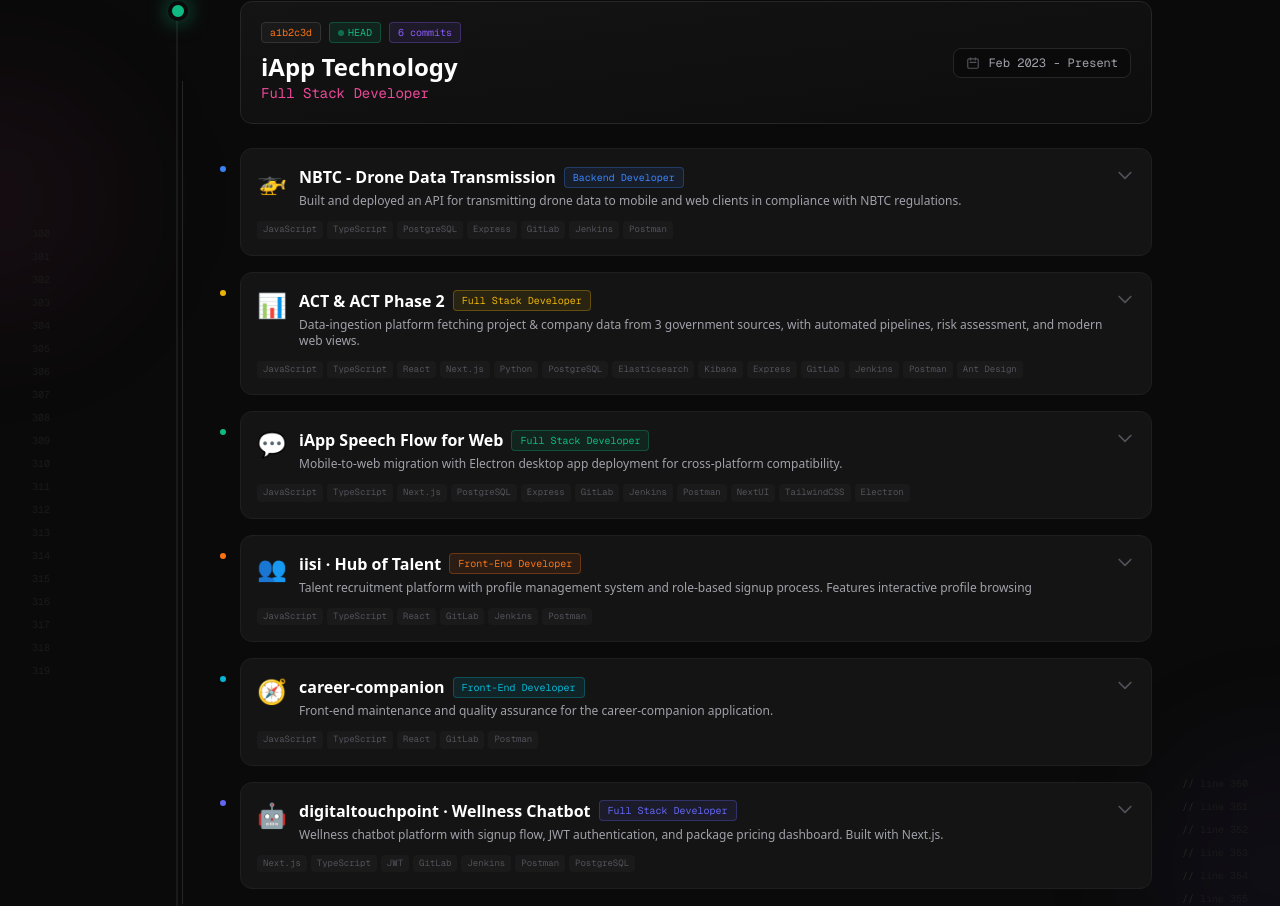
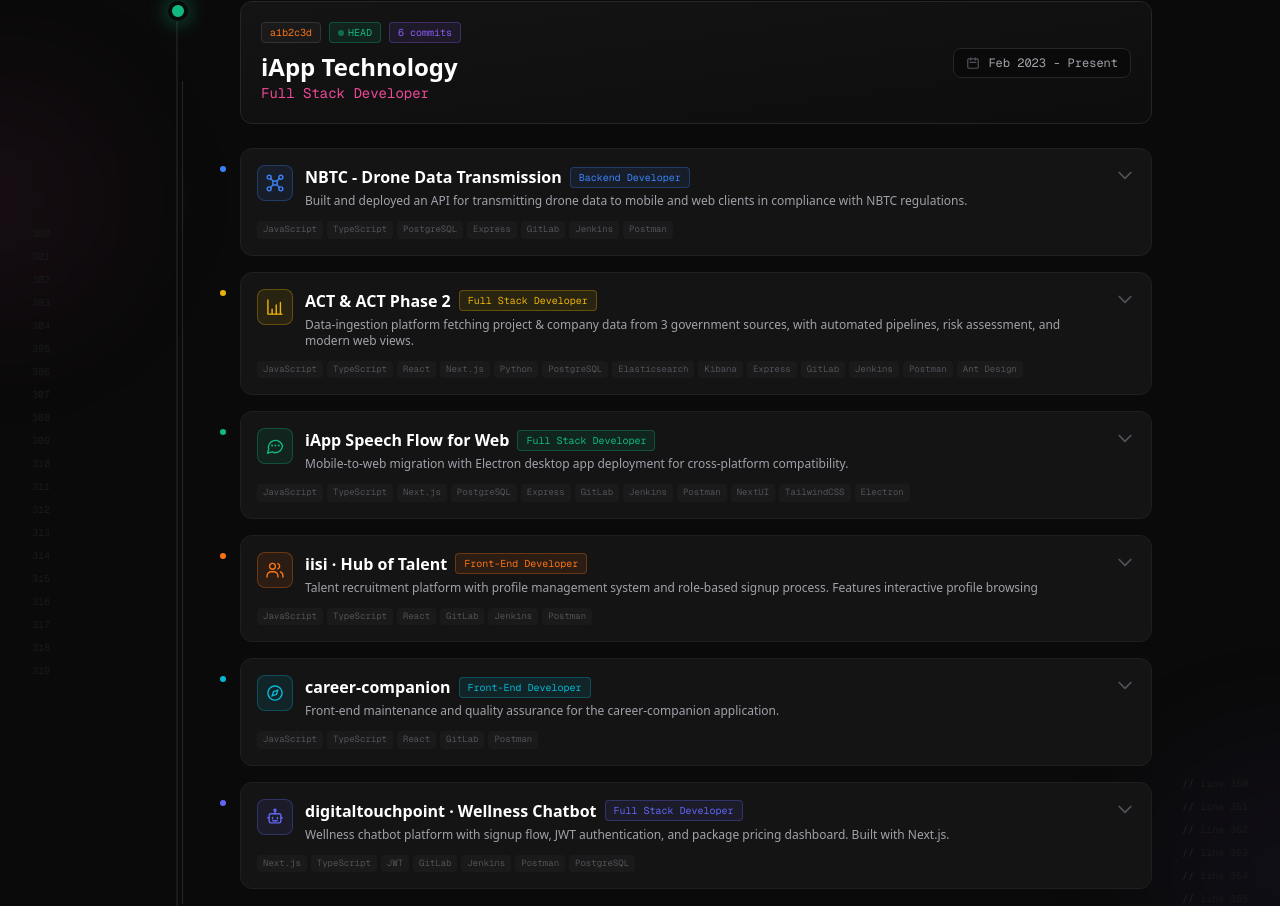
Before and after one commit to unikonkon/NextJS_PortfolioWeb_V3, a Next.js app: page / in a window 1280 px wide. Shown: the part 3121-4027 px from the top of the page. Built offline with nearby package versions, Linux system fonts and the light colour scheme.

Commit message:
แก้ icon

```diff
--- a/components/sections/ExperienceSection.tsx
+++ b/components/sections/ExperienceSection.tsx
@@ -1,11 +1,98 @@
 "use client";
 
-import { useRef, useEffect, useState } from "react";
+import { useRef, useEffect, useState, type ReactNode } from "react";
 import gsap from "gsap";
 import { ScrollTrigger } from "gsap/ScrollTrigger";
 import { workProjects, type WorkProject, type ColorScheme } from "@/data/workProject";
 
 gsap.registerPlugin(ScrollTrigger);
+
+// Hand-drawn SVG paths replacing the original emoji icons, keyed by the emoji
+// they were modeled on (🚁 drone, 📊 chart, 💬 chat, 👥 users, 🧭 compass,
+// 🤖 robot, 📱 phone).
+const projectIconPaths: Record<string, ReactNode> = {
+  // 🚁 → quadcopter drone: 4 rotors, arms, center body
+  "🚁": (
+    <>
+      <circle cx="5" cy="5" r="2.4" />
+      <circle cx="19" cy="5" r="2.4" />
+      <circle cx="5" cy="19" r="2.4" />
+      <circle cx="19" cy="19" r="2.4" />
+      <path d="M6.7 6.7l2.8 2.8M17.3 6.7l-2.8 2.8M6.7 17.3l2.8-2.8M17.3 17.3l-2.8-2.8" />
+      <rect x="9.5" y="9.5" width="5" height="5" rx="1.2" />
+    </>
+  ),
+  // 📊 → bar chart with axis
+  "📊": (
+    <>
+      <path d="M3.5 3.5v17h17" />
+      <path d="M8.5 20.5v-6M13.5 20.5V9.5M18.5 20.5v-14" />
+    </>
+  ),
+  // 💬 → speech bubble with typing dots
+  "💬": (
+    <>
+      <path d="M21 11.5a8.5 8.5 0 01-8.5 8.5 8.4 8.4 0 01-3.9-.95L3 20.5l1.45-4.35A8.5 8.5 0 1121 11.5z" />
+      <path d="M8.5 11.5h.01M12.5 11.5h.01M16.5 11.5h.01" strokeWidth={2.4} />
+    </>
+  ),
+  // 👥 → two people
+  "👥": (
+    <>
+      <circle cx="9" cy="7.5" r="3.5" />
+      <path d="M2.5 20.5v-1.5a5 5 0 015-5h3a5 5 0 015 5v1.5" />
+      <path d="M15.5 4.3a3.5 3.5 0 010 6.4" />
+      <path d="M18.5 14.2a5 5 0 013 4.8v1.5" />
+    </>
+  ),
+  // 🧭 → compass with needle
+  "🧭": (
+    <>
+      <circle cx="12" cy="12" r="8.5" />
+      <path d="M15.5 8.5l-1.8 5.2-5.2 1.8 1.8-5.2 5.2-1.8z" />
+    </>
+  ),
+  // 🤖 → robot head: antenna, eyes, mouth, ears
+  "🤖": (
+    <>
+      <rect x="5" y="8" width="14" height="11" rx="2" />
+      <path d="M12 8V5.5" />
+      <circle cx="12" cy="4" r="1.3" />
+      <path d="M9 12.5v1.5M15 12.5v1.5" />
+      <path d="M9.5 16.5h5" />
+      <path d="M5 13H3M21 13h-2" />
+    </>
+  ),
+  // 📱 → smartphone
+  "📱": (
+    <>
+      <rect x="7" y="2.5" width="10" height="19" rx="2" />
+      <path d="M11 18.5h2" />
+    </>
+  ),
+};
+
+// Fallback for any icon without a hand-drawn match: code brackets
+const defaultIconPaths: ReactNode = (
+  <path d="M8 7l-5 5 5 5M16 7l5 5-5 5" />
+);
+
+function ProjectIcon({ icon, className }: { icon: string; className?: string }) {
+  return (
+    <svg
+      className={className}
+      viewBox="0 0 24 24"
+      fill="none"
+      stroke="currentColor"
+      strokeWidth={1.7}
+      strokeLinecap="round"
+      strokeLinejoin="round"
+      aria-hidden="true"
+    >
+      {projectIconPaths[icon] ?? defaultIconPaths}
+    </svg>
+  );
+}
 
 // Color scheme mapping for project accents
 const colorSchemeMap: Record<ColorScheme, { bg: string; text: string; border: string; glow: string }> = {
@@ -422,7 +509,11 @@
                         <div className="flex items-start justify-between gap-3">
                           <div className="flex items-start gap-3 flex-1 min-w-0">
                             {/* Icon */}
-                            <span className="text-2xl shrink-0">{project.icon}</span>
+                            <span
+                              className={`w-9 h-9 rounded-lg flex items-center justify-center shrink-0 ${colors.bg} ${colors.text} border ${colors.border}`}
+                            >
+                              <ProjectIcon icon={project.icon} className="w-5 h-5" />
+                            </span>
 
                             <div className="flex-1 min-w-0">
                               {/* Title & Role */}
```
